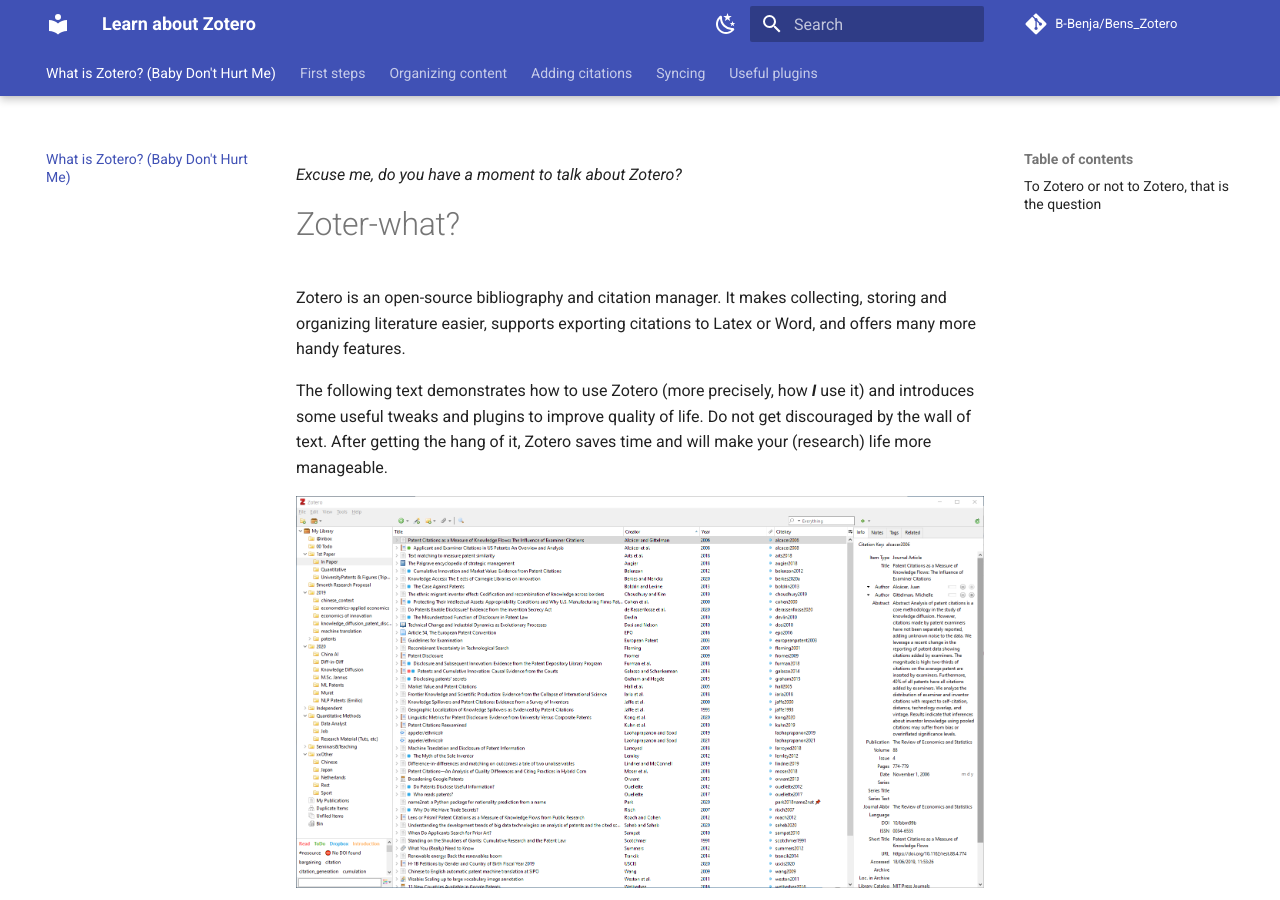
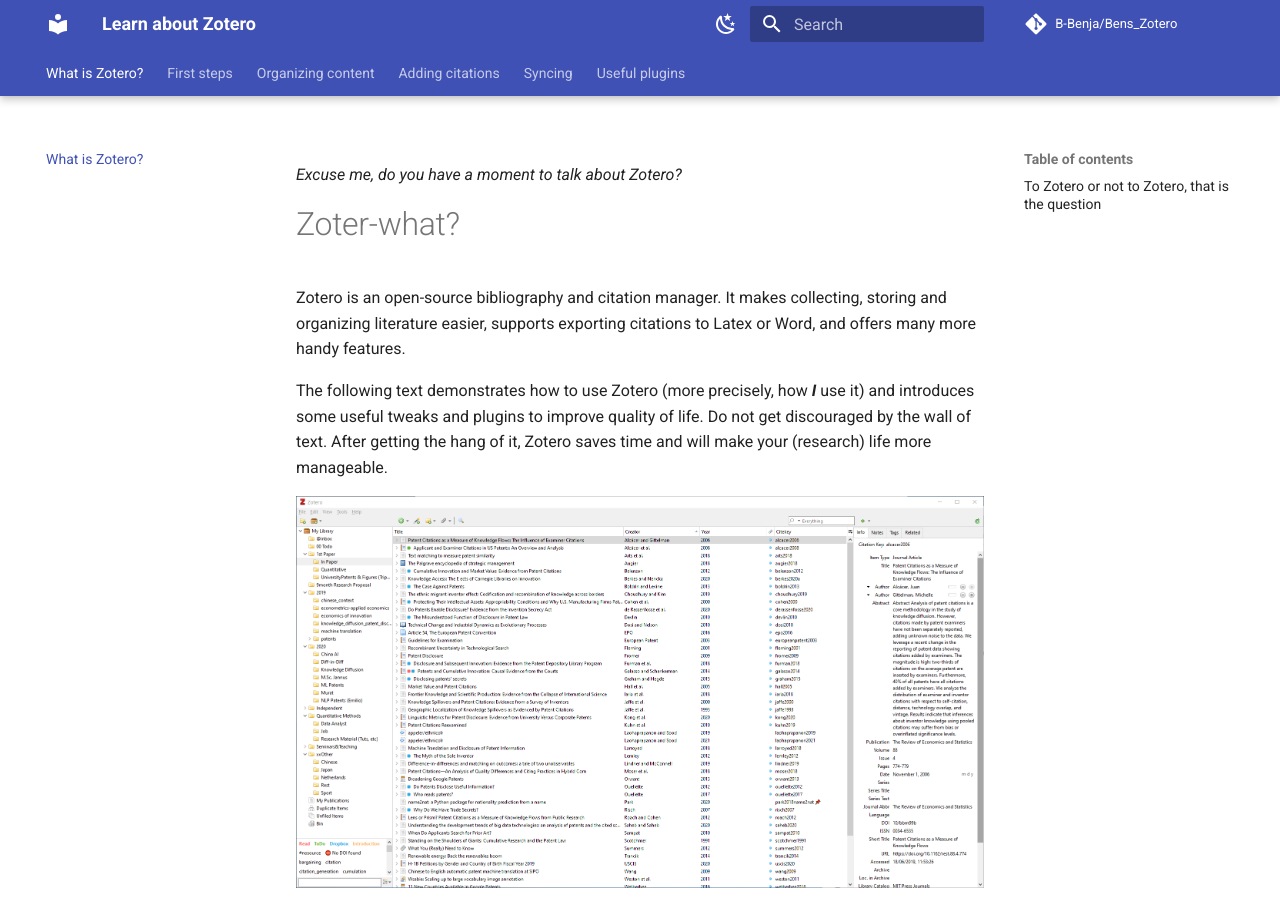
Before and after one commit to B-Benja/Bens_Zotero, an MkDocs documentation site: the page built from docs/index.md, in a window 1280 px wide and 900 px high. Built offline with MkDocs 1.6.1 and Material for MkDocs 9.7.7, drawn with Linux system fonts in a browser that asks for light colours; comment, search, counter and statistics services are not loaded.

Commit message:
Update index.md

```diff
--- a/docs/index.md
+++ b/docs/index.md
@@ -1,5 +1,5 @@
 ---
-title: "What is Zotero? (Baby Don't Hurt Me)"
+title: "What is Zotero?"
 ---
 
 *Excuse me, do you have a moment to talk about Zotero?*
```
